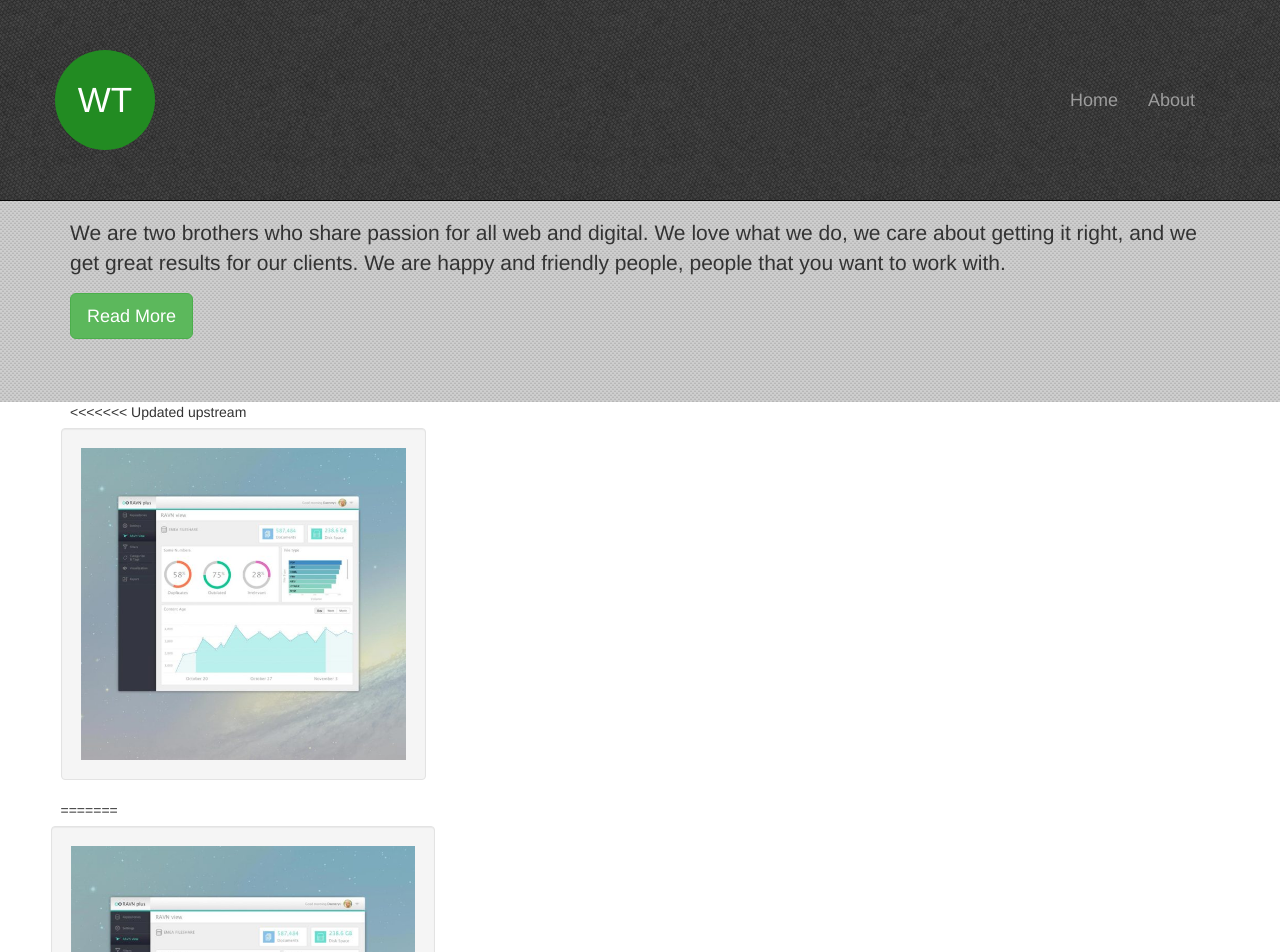
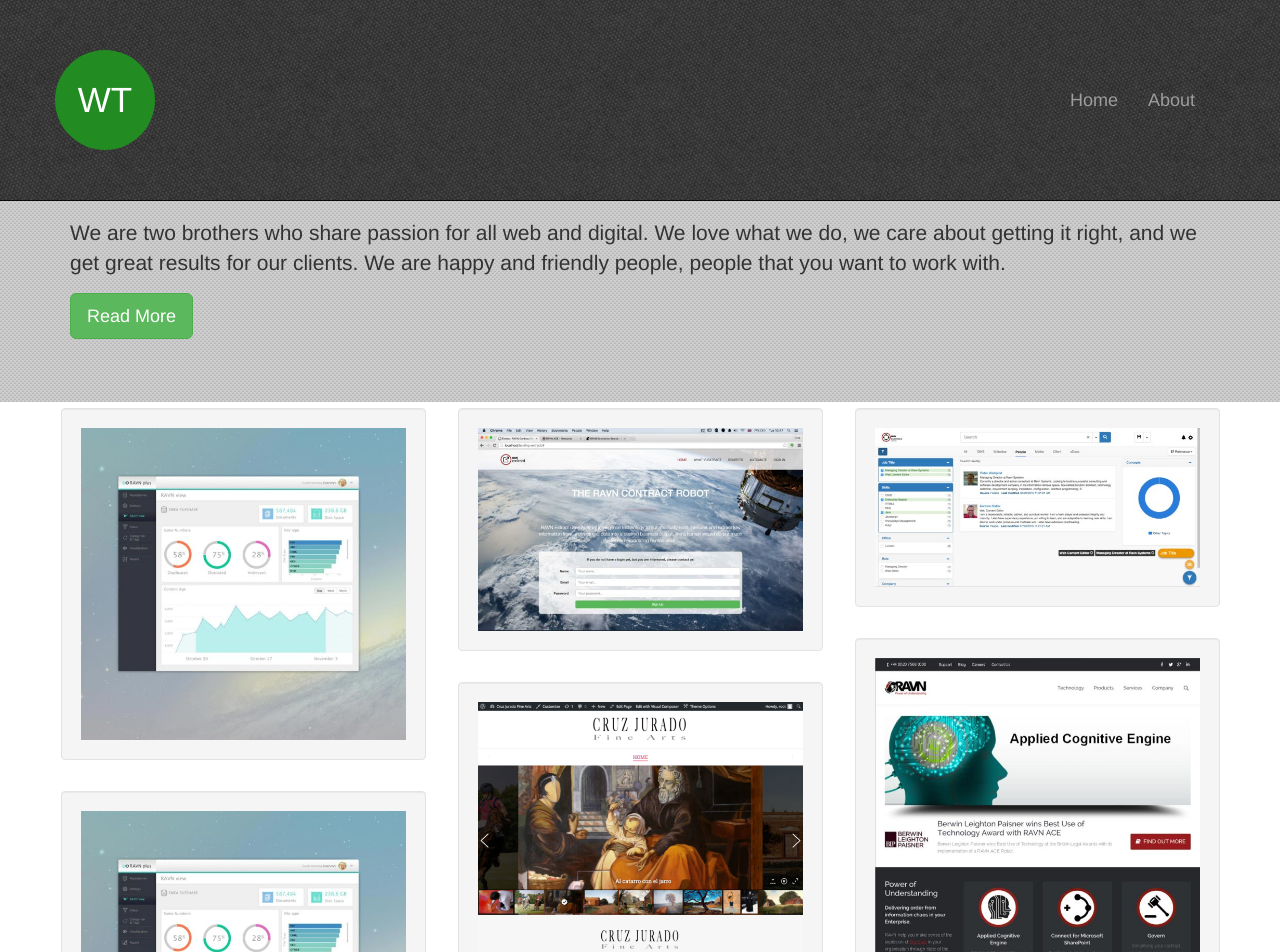
Before and after one commit to Zurc/ng2-website, an Angular app: page / in a window 1280 px wide. Shown: the top 952 px of the page. Built offline with nearby package versions, Linux system fonts and the light colour scheme.

Commit message:
fixed bug on home.component.html

```diff
--- a/src/app/components/pages/home.component.html
+++ b/src/app/components/pages/home.component.html
@@ -1,7 +1,5 @@
 <app-jumbotron></app-jumbotron>
 <div class="container">
-
-<<<<<<< Updated upstream
     <div class="row">
         <div class="item">
             <div class="well">
@@ -9,8 +7,7 @@
                     <img src="../../../assets/images/ravn-plus_dashboard-625x601.jpg" alt="">
                 </a>
             </div>
-=======
-    <div class="row">
+        </div>
         <div class="item">
             <div class="well">
                 <a routerLink='/responsive-web-apps'>
@@ -72,8 +69,6 @@
             <div class="well">
                 <img src="../../../assets/images/with-cotton-and-linen_proto-625x319.jpg" alt="">
             </div>
-        </div>
->>>>>>> Stashed changes
         </div>
         <div class="item">
             <div class="well">
@@ -138,4 +133,6 @@
             </div>
         </div>
     </div>
+    <!-- end of row -->
 </div>
+<!-- end of container -->
```
Lines whose indentation alone changed are shown as unchanged.
